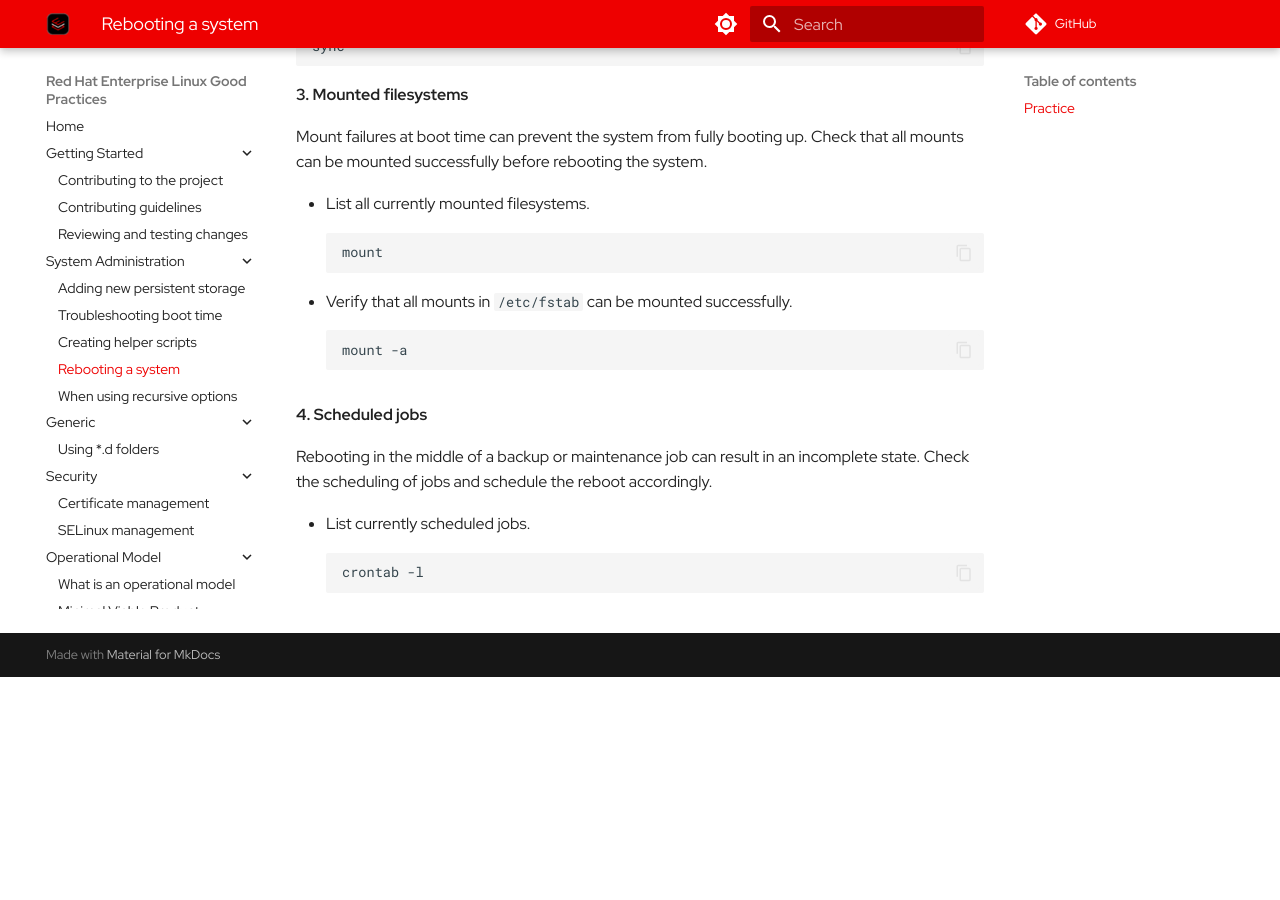
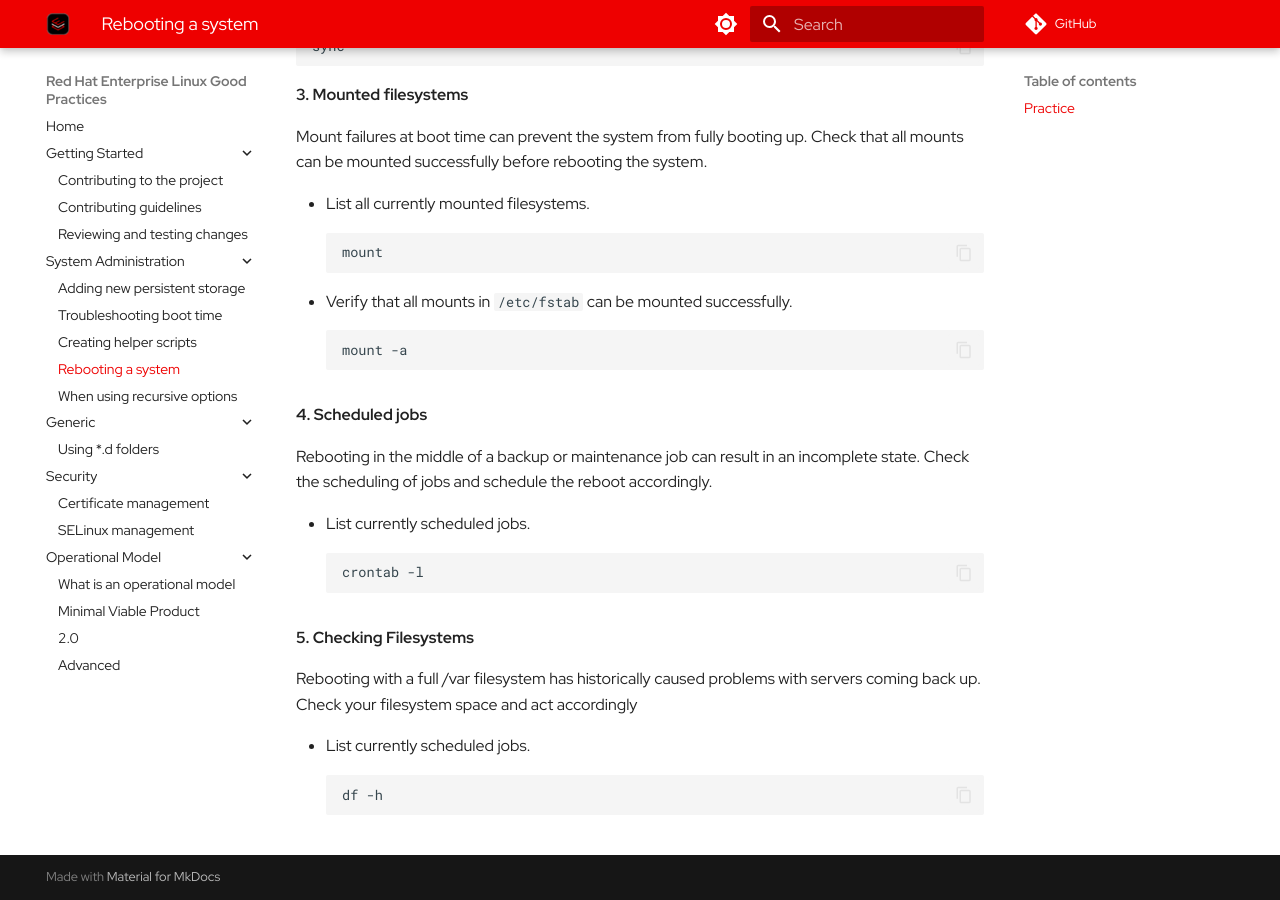
Before and after one commit to redhat-cop/rhel-good-practices, an MkDocs documentation site: the page built from docs/system-administration/rebooting_practices.md, in a window 1280 px wide and 900 px high, scrolled down 688 px. Built offline with MkDocs 1.6.1 and Material for MkDocs 9.7.7, drawn with Linux system fonts in a browser that asks for light colours; comment, search, counter and statistics services are not loaded; before the commit the page ends 1365 px from its top, so only the background shows below that.

Commit message:
add filesystem check

````diff
--- a/docs/system-administration/rebooting_practices.md
+++ b/docs/system-administration/rebooting_practices.md
@@ -52,3 +52,13 @@
      ```bash
      crontab -l
      ```
+
+**5. Checking Filesystems**
+
+Rebooting with a full /var filesystem has historically caused problems with servers coming back up.
+Check your filesystem space and act accordingly
+
+- List currently scheduled jobs.
+     ```bash
+     df -h
+     ```
````
